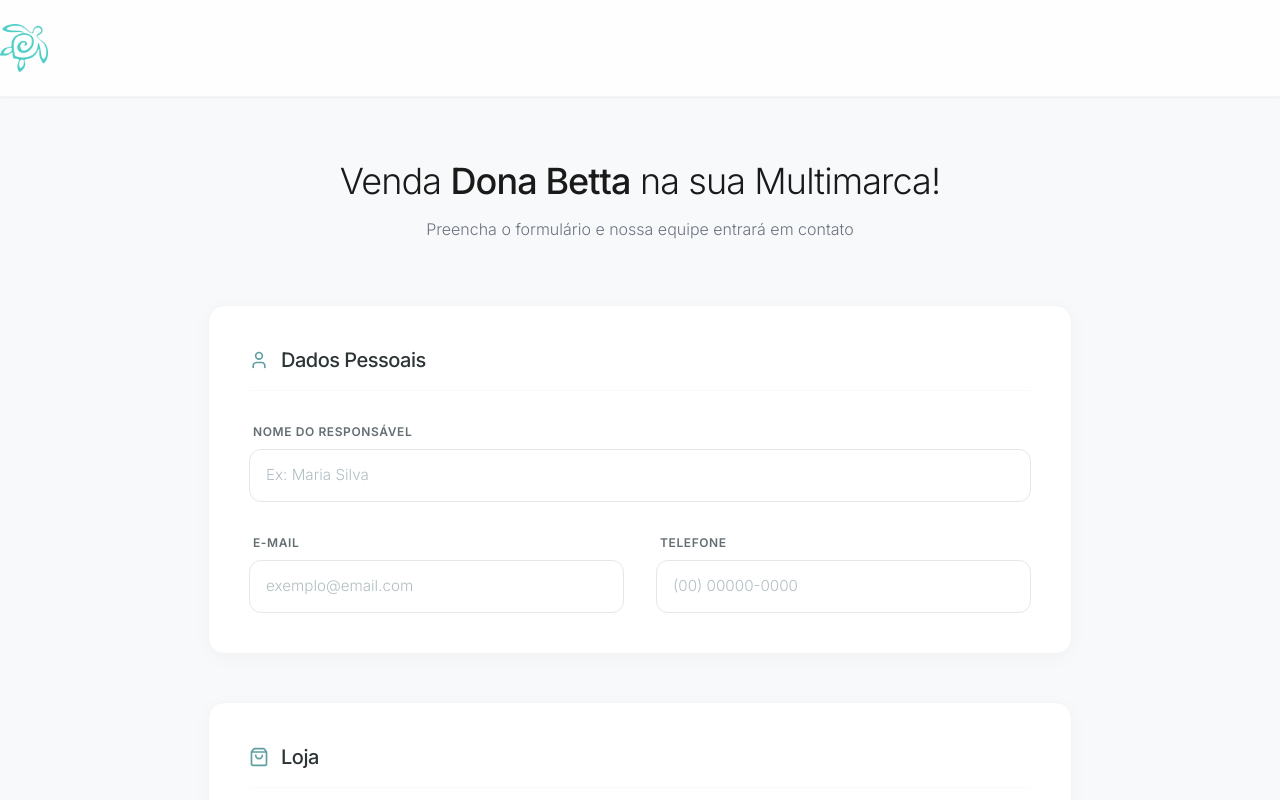
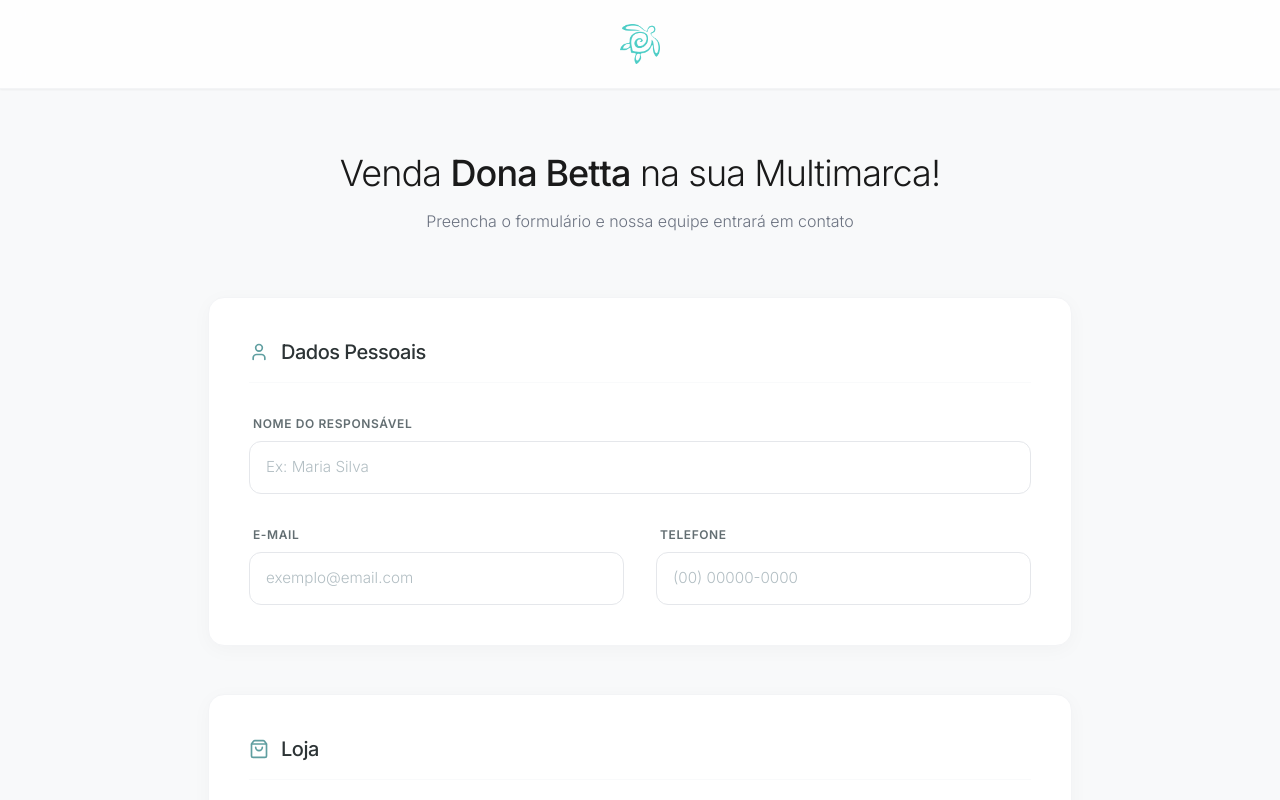
Before and after one commit to donabetta/multimarcas, a plain HTML site: page index.html in a window 1280 px wide. Shown: the top 800 px of the page. Drawn offline with nearby package versions, Linux system fonts and the light colour scheme.

Commit message:
Update index.html

```diff
--- a/index.html
+++ b/index.html
@@ -13,9 +13,11 @@
 <body class="bg-[#F8F9FA] text-[#2D3436] font-['Inter'] antialiased">
 
     <!-- Header -->
-    <header class="w-full bg-white/80 backdrop-blur-md sticky top-0 z-50 border-b border-gray-100 shadow-sm py-6">
-        <img src="logo.png" alt="Logo Dona Betta" class="h-12 object-contain">
-    </header>
+<header class="w-full bg-white/80 backdrop-blur-md sticky top-0 z-50 border-b border-gray-100 shadow-sm py-6">
+  <div class="container mx-auto flex justify-center items-center">
+    <img src="logo.png" alt="Logo Dona Betta" class="h-10 object-contain">
+  </div>
+</header>
 
     <main class="container mx-auto px-4 py-16 max-w-4xl">
         <!-- Hero Section -->
```
